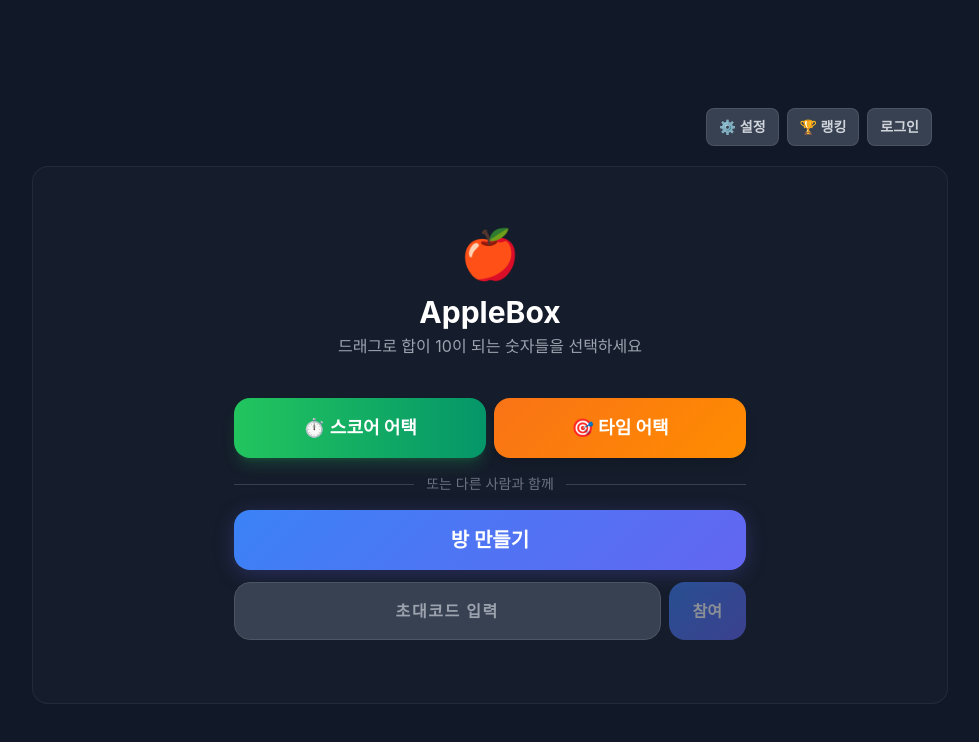
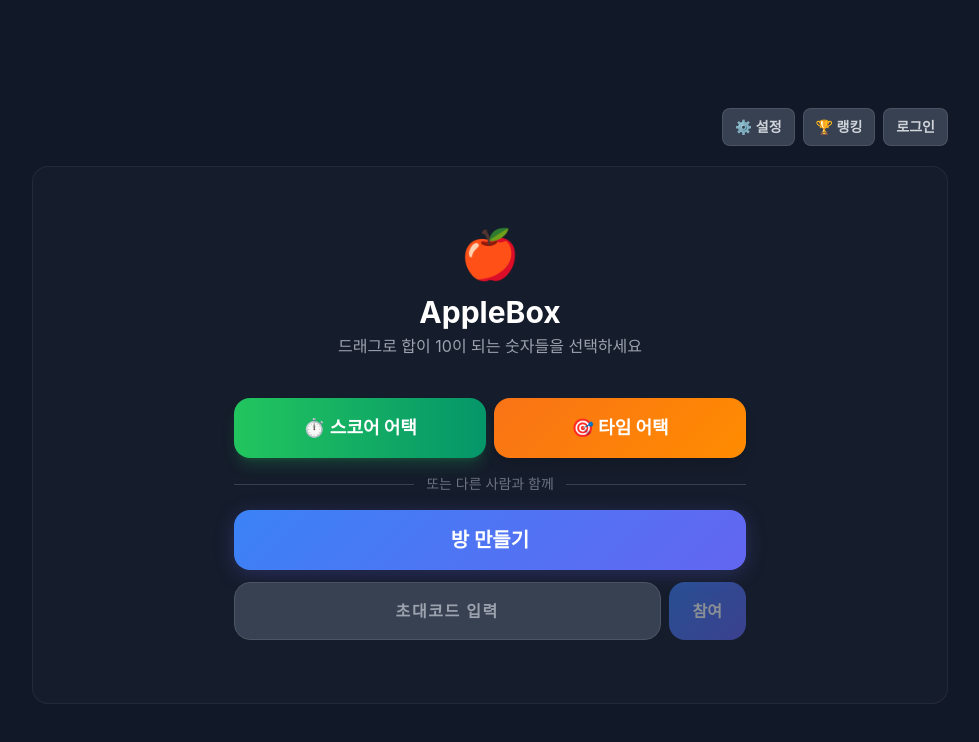
Before and after one commit to hotsemiwest/AppleGame, a React (Vite) app: page / in a window 1280 px wide. Shown: the top 742 px of the page, without its empty margins (150-1129 px from the left). Built offline with nearby package versions, Linux system fonts and the light colour scheme; a web font is replaced by a local one.

Commit message:
design: Header 컴포넌트의 여백 조정

```diff
--- a/src/components/Header.tsx
+++ b/src/components/Header.tsx
@@ -39,7 +39,7 @@
   return (
     <>
       <div className="w-full mb-2">
-        <div className="flex items-center justify-between w-full px-4 py-3">
+        <div className="flex items-center justify-between w-full py-3">
 
           {/* 왼쪽: 점수 / 최고기록 */}
           <div className="flex gap-6 flex-1">
```
